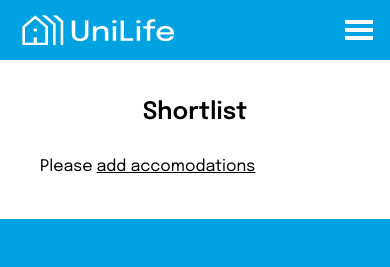
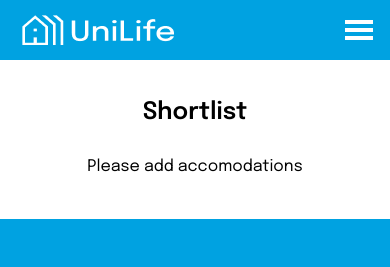
Before and after one commit to paulhondl/unilife, a React (Vite) app: page /shortlist in a window 390 px wide. Shown: the top 267 px of the page. Built offline with nearby package versions, Linux system fonts and the light colour scheme.

Commit message:
simple responsive design for ShortlistCard

```diff
--- a/src/components/ShortlistCard/ShortlistCard.css
+++ b/src/components/ShortlistCard/ShortlistCard.css
@@ -2,9 +2,10 @@
   border: 1px solid rgba(206, 211, 216, 1);
   border-radius: 12px;
   padding: 20px 40px;
+  width: 350px;
   display: flex;
   align-items: center;
-  gap: 10px;
+  justify-content: space-between;
 }
 
 .shortlist-card-container:hover {
@@ -20,3 +21,10 @@
 .remove-icon:hover {
   color: #D2122E
 }
+
+@media (max-width: 460px) {
+  .shortlist-card-container {
+    width: 100%;
+    padding-inline: 10px;
+  }
+}
--- a/src/pages/Shortlist/Shortlist.css
+++ b/src/pages/Shortlist/Shortlist.css
@@ -7,15 +7,23 @@
 }
 
 .shortlisted-accomodations {
-  display: flex;
-  flex-wrap: wrap;
+  display: grid;
+  grid-template-columns: 1fr;
+  justify-items: center;
   gap: 10px;
 }
 
-.shortlisted-accomodations a {
+.default-link {
   text-decoration: underline;
 }
 
-.shortlisted-accomodations a:hover {
+.default-link:hover {
   color: var(--blue-bg);
 }
+
+
+@media (max-width: 460px) {
+  .shortlist-container {
+    padding-inline: 10px;
+  }
+}
```
